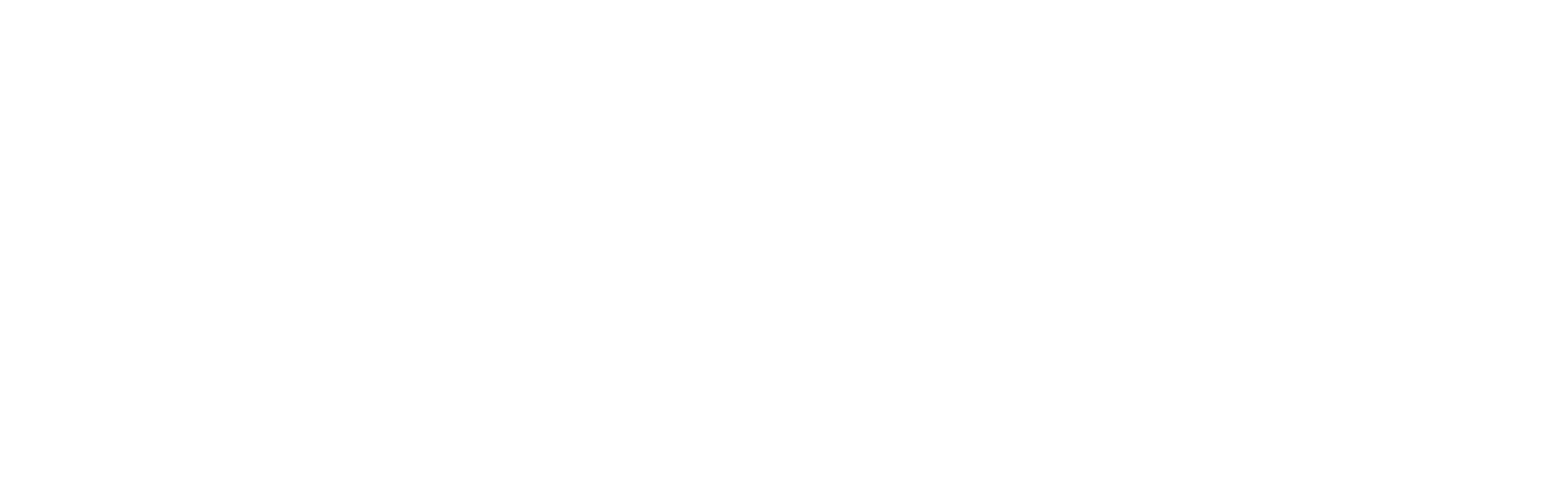
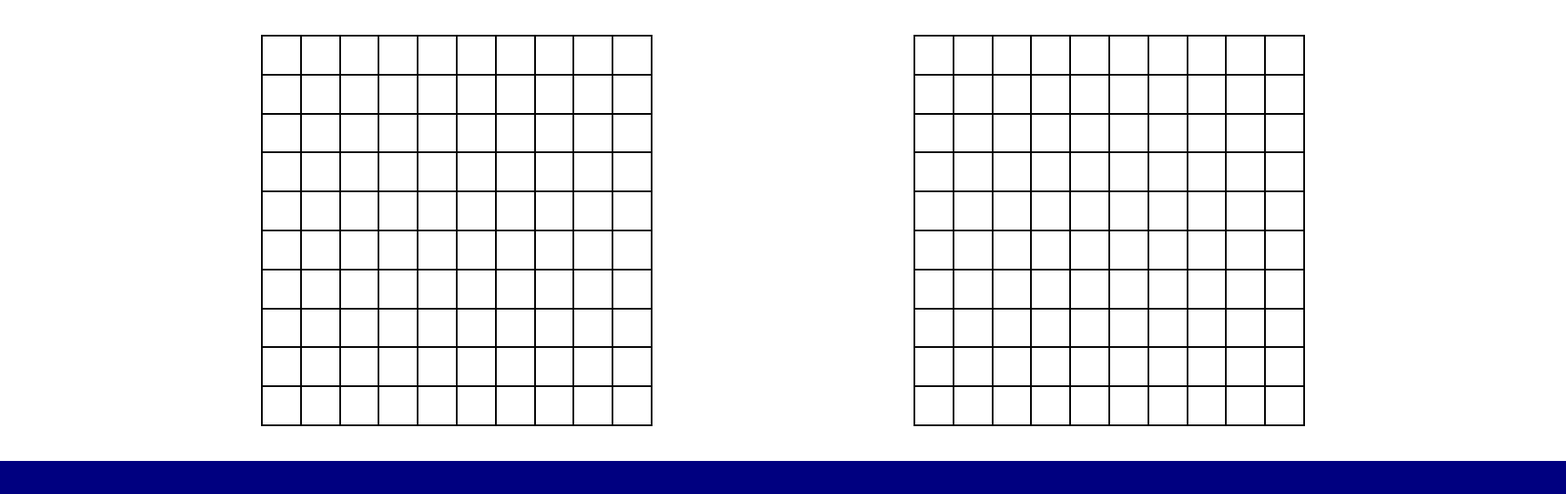
Before and after one commit to db981/battleship, a website: page index.html in a window 1280 px wide. Shown: the whole page at 87% size, 1800 px wide, since content can reach past the window. Drawn offline with Linux system fonts and the light colour scheme.

Commit message:
created partial UI and domcontroller to draw gameboards

```diff
--- a/css/style.css
+++ b/css/style.css
@@ -0,0 +1,40 @@
+html, body{
+  margin: 0;
+  height: 100vh;
+}
+
+body{
+  background-color: navy;
+
+  display: grid;
+  grid-template-columns: 100vw;
+  grid-template-rows: 530px;
+}
+
+.gameArea{
+  background-color: white;
+  min-width: 1800px;
+
+  display: grid;
+  grid-template-columns: 25% 25%;
+  align-content: center;
+
+  justify-content: space-evenly;
+}
+
+.board{
+  border: 1px solid black;
+  max-width: 450px;
+  aspect-ratio: 1 / 1;
+  display: grid;
+  grid-template-columns: repeat(10, 10%);
+  grid-template-rows: repeat(10, 10%);
+}
+
+.cell{
+  border: 1px solid black;
+}
+
+.cell:hover{
+  cursor: pointer;
+}
--- a/index.html
+++ b/index.html
@@ -5,8 +5,14 @@
   <meta http-equiv="X-UA-Compatible" content="IE=edge">
   <meta name="viewport" content="width=device-width, initial-scale=1.0">
   <title>Battleship</title>
+  <link rel="stylesheet" href="./css/style.css">
 </head>
 <body>
+  <div class="gameArea">
+    <div class="board" id="playerBoard"></div>
+    <div class="board" id="aiBoard"></div>
+  </div>
   <script src="./scripts/index.js"></script>
+  <script src="./scripts/domcontroller.js"></script>
 </body>
 </html>
--- /dev/null
+++ b/scripts/domcontroller.js
@@ -0,0 +1,26 @@
+function createBoards() {
+  const playerBoard = document.querySelector('#playerBoard');
+  for (let x = 0; x < 10; x++) {
+    for (let y = 0; y < 10; y++) {
+      const cell = document.createElement('div');
+      cell.classList.add('cell');
+      cell.dataset.x = x;
+      cell.dataset.y = y;
+      playerBoard.appendChild(cell);
+    }
+  }
+  const aiBoard = document.querySelector('#aiBoard');
+  for (let x = 0; x < 10; x++) {
+    for (let y = 0; y < 10; y++) {
+      const cell = document.createElement('div');
+      cell.classList.add('cell');
+      cell.dataset.x = x;
+      cell.dataset.y = y;
+      aiBoard.appendChild(cell);
+    }
+  }
+}
+
+window.addEventListener('load', (event) => {
+  createBoards();
+});
```
